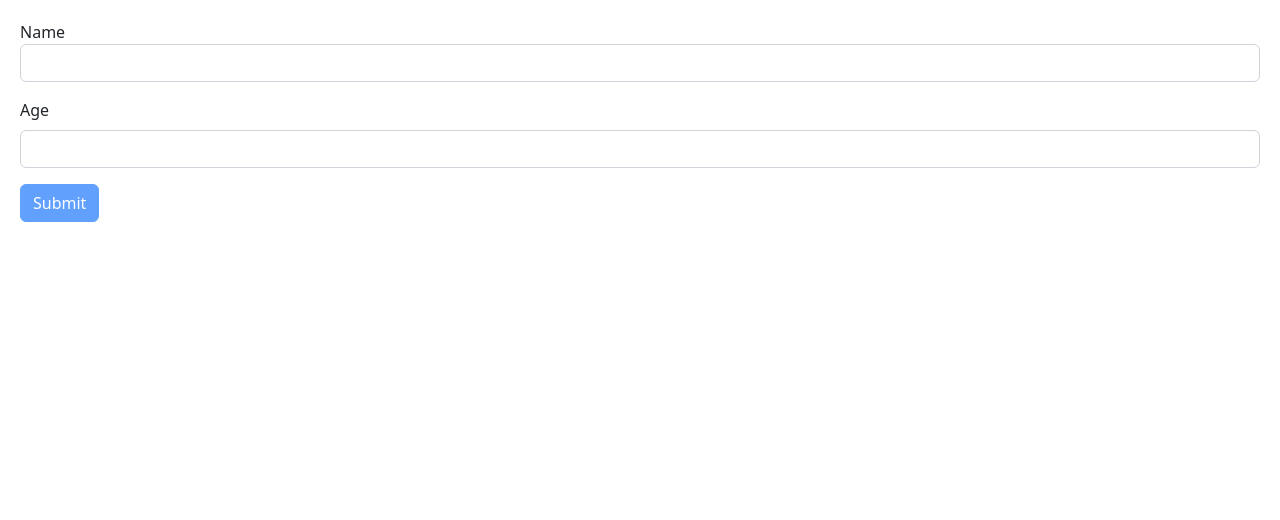
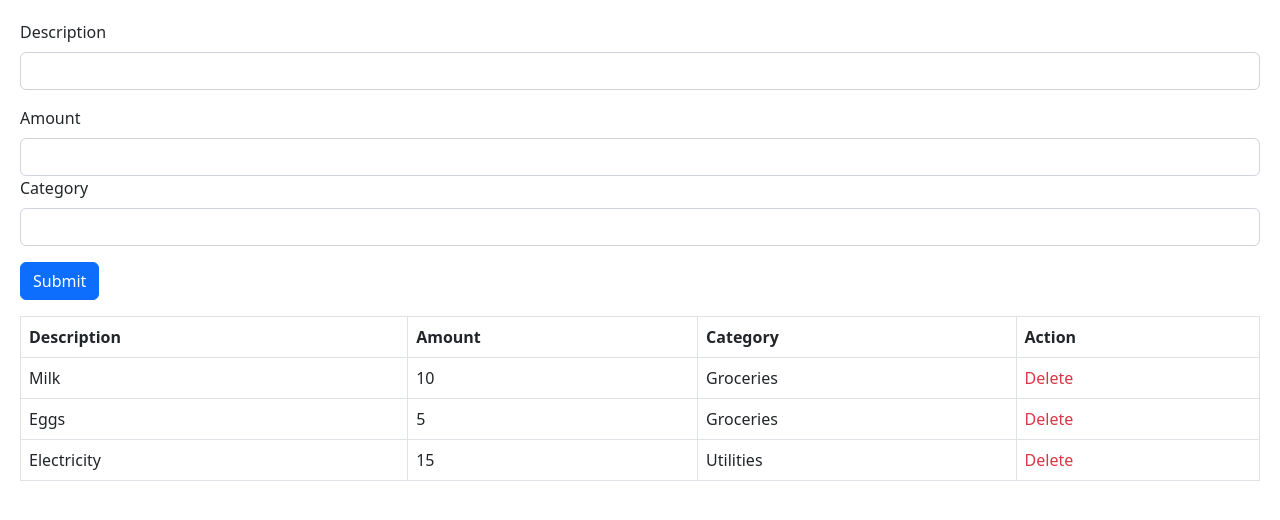
Before and after one commit to 7abhik/React_with_typescript, a React (Vite) app: page / in a window 1280 px wide. Shown: the top 520 px of the page. Built offline with nearby package versions, Linux system fonts and the light colour scheme.

Commit message:
partially completed excercise

```diff
--- a/src/App.tsx
+++ b/src/App.tsx
@@ -1,8 +1,12 @@
 import Form from "./components/Form";
+import ExpenseList from "./expense-tracker/components/ExpenseList";
+import ExpenseForm from "./expense-tracker/components/ExpenseForm";
 function App() {
   return (
     <div>
-      <Form />
+      {/* <Form /> */}
+      <ExpenseForm />
+      <ExpenseList />
     </div>
   );
 }
--- /dev/null
+++ b/src/expense-tracker/components/ExpenseForm.tsx
@@ -0,0 +1,61 @@
+import { zodResolver } from "@hookform/resolvers/zod";
+import { FieldValues, useForm } from "react-hook-form";
+import { z } from "zod";
+const ExpenseForm = () => {
+  const Schema = z.object({
+    desc: z.string().min(3),
+    amt: z.number({ invalid_type_error: "amount is required" }),
+    cat: z.string().min(3),
+  });
+  type FormData = z.infer<typeof Schema>;
+  const {
+    register,
+    handleSubmit,
+    formState: { errors, isValid },
+  } = useForm<FormData>({ resolver: zodResolver(Schema) });
+  const onSubmit = (data: FieldValues) => {
+    console.log("Submitted");
+    console.log(data);
+  };
+  return (
+    <form onSubmit={handleSubmit(onSubmit)}>
+      <div className="mb-3">
+        <label className="form-label">Description</label>
+        <input
+          {...register("desc")}
+          id="desc"
+          type="text"
+          className="form-control"
+        />
+        {errors.desc && <p className="text-danger">{errors.desc.message}</p>}
+      </div>
+      <div>
+        <label className="form-label">Amount</label>
+        <input
+          {...register("amt", { valueAsNumber: true, required: true })}
+          id="amt"
+          type="number"
+          className="form-control"
+        />
+        {errors.amt && <p className="text-danger">{errors.amt.message}</p>}
+      </div>
+      <div className="mb-3">
+        <label className="form-label">Category</label>
+        <input
+          {...register("cat")}
+          id="cat"
+          type="string"
+          className="form-control"
+        />
+        {errors.cat && <p className="text-danger">{errors.cat.message}</p>}
+      </div>
+      <div className="mb-3">
+        <button className="btn btn-primary" type="submit">
+          Submit
+        </button>
+      </div>
+    </form>
+  );
+};
+
+export default ExpenseForm;
--- /dev/null
+++ b/src/expense-tracker/components/ExpenseList.tsx
@@ -0,0 +1,45 @@
+const ExpenseList = () => {
+  const Items = [
+    {
+      description: "Milk",
+      amount: 10,
+      category: "Groceries",
+    },
+    {
+      description: "Eggs",
+      amount: 5,
+      category: "Groceries",
+    },
+    {
+      description: "Electricity",
+      amount: 15,
+      category: "Utilities",
+    },
+  ];
+  return (
+    <table className="table table-bordered">
+      <thead>
+        <tr>
+          <th>Description</th>
+          <th>Amount</th>
+          <th>Category</th>
+          <th>Action</th>
+        </tr>
+      </thead>
+      <tbody>
+        {Items.map((item, index) => (
+          <tr key={index + "0"}>
+            <td key={item.description}>{item.description}</td>
+            <td key={item.amount + ""}>{item.amount}</td>
+            <td key={item.category + index}>{item.category}</td>
+            <td key={index + "1"} className="text-danger">
+              Delete
+            </td>
+          </tr>
+        ))}
+      </tbody>
+    </table>
+  );
+};
+
+export default ExpenseList;
```
Also changed, not shown: 1 other file (tests, documents, lock files or other folders).
